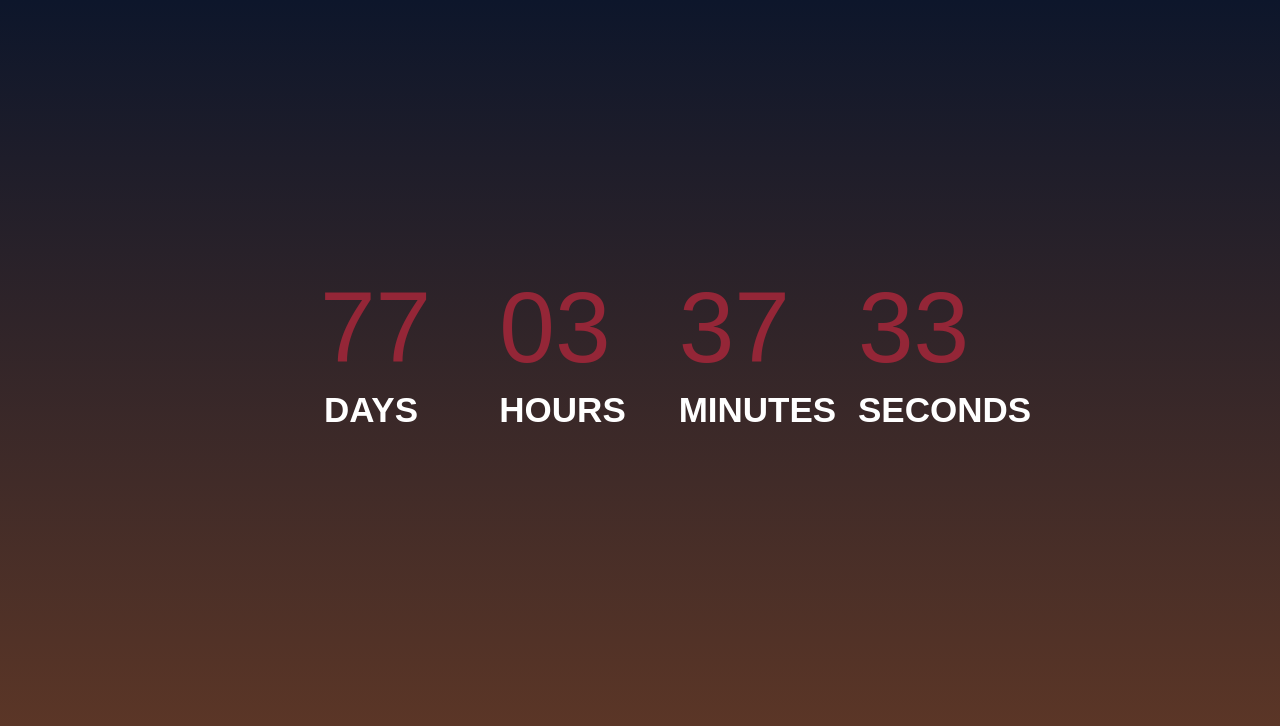
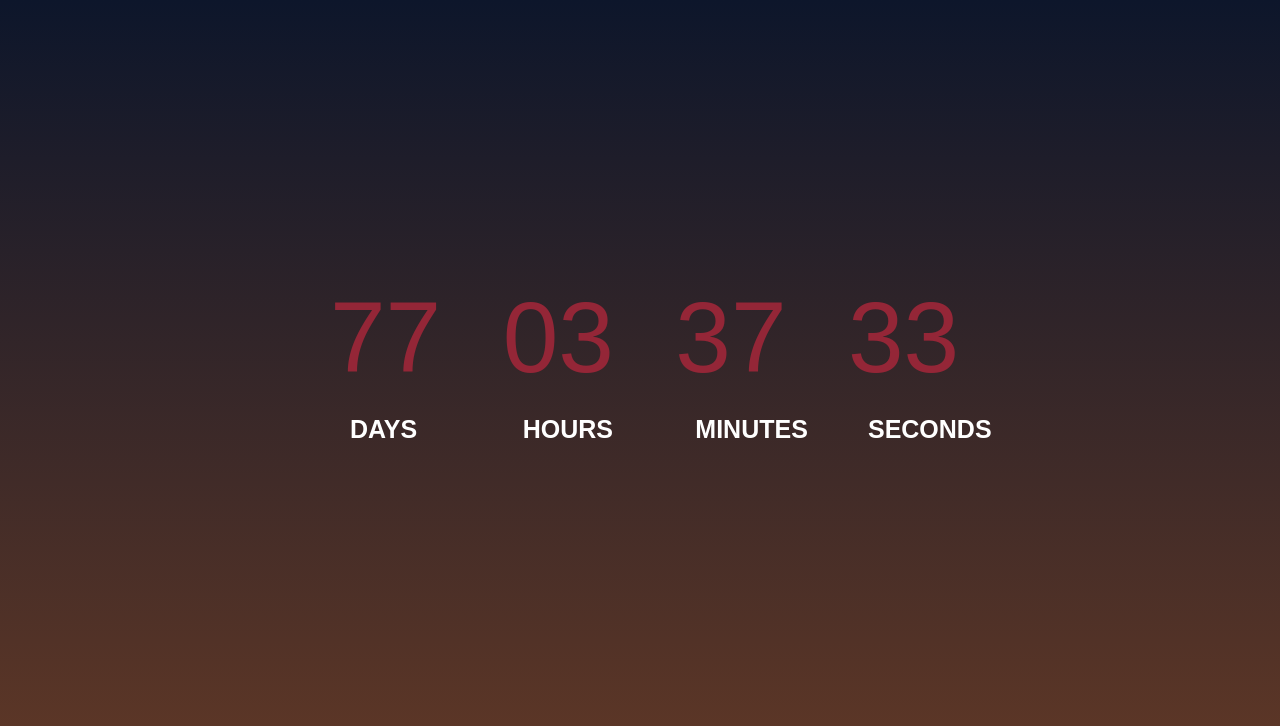
Before and after one commit to Listat90/slapcountdown, a plain HTML site: page index.html in a window 1280 px wide. Drawn offline with Linux system fonts and the light colour scheme.

Commit message:
-aSecond Change Css

```diff
--- a/style.css
+++ b/style.css
@@ -1,4 +1,3 @@
-
 .body{
     position: fixed;
     top: 0;
@@ -8,24 +7,23 @@
     height: 100%;
     background: linear-gradient(to top,#633926,#0d162b);
 }
-.promotion__timer{
-    margin-left: auto;
-    margin-right: auto;
-    width:50%;
 
-}
 
 .promotion__timer .timer{
     margin-top:250px;
     padding-left:auto;
     display:flex;
     justify-content:space-between;
-    align-items:center
+    align-items:center;
+    margin-left: auto;
+    margin-right: auto;
+    width:50%;
 }
 .timer_text {
     text-align:center;
-    font-size:35px;
+    font-size:25px;
     color: #fff;
+    margin: 20px;
 }
 .promotion__timer .timer__block{
     width:102px;
@@ -36,6 +34,7 @@
     color:#942637;
     font-family: Arial, Helvetica, sans-serif;
     font-weight: bold;
+    margin: 10px;
 }
 .promotion__timer .timer__block span{
     display:block;
```
